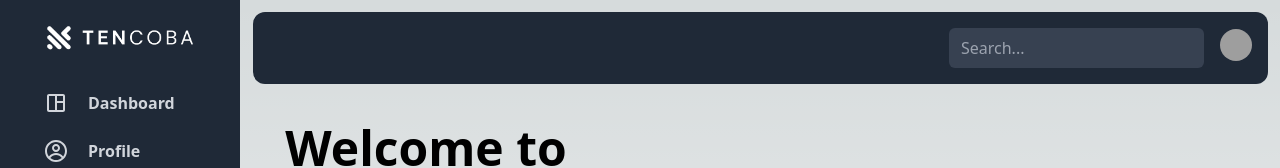
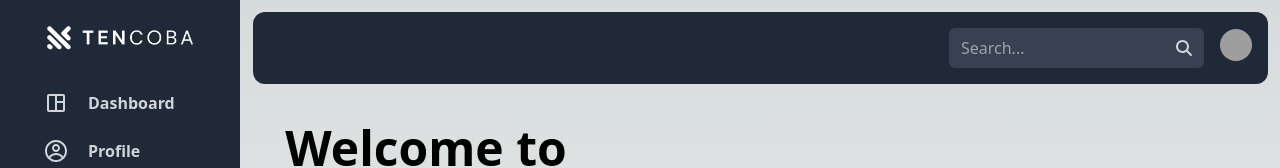
Before and after one commit to johnson419/Tencoba, a Next.js app: page /Profile in a window 1280 px wide. Shown: the top 168 px of the page. Built offline with nearby package versions, Linux system fonts and the light colour scheme; grey boxes are pictures that could not be loaded.

Commit message:
added search icon

```diff
--- a/components/DashNav.js
+++ b/components/DashNav.js
@@ -38,10 +38,10 @@ const DashNav = () => {
                 placeholder="Search..."
                 aria-label="Search..."
               />
-              {/* <FontAwesomeIcon
+              <FontAwesomeIcon
                 icon={faSearch}
                 className="text-gray-300   absolute top-1/2 right-3 transform -translate-y-1/2"
-              /> */}
+              />
             </div>
             <div className="relative ml-4" ref={dropdownRef}>
               <button
```
